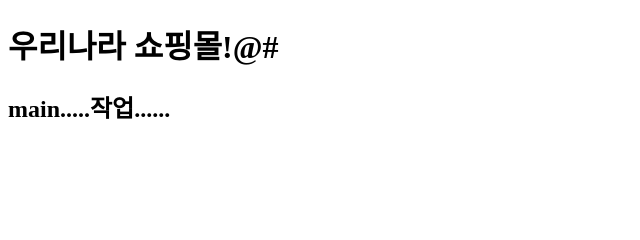
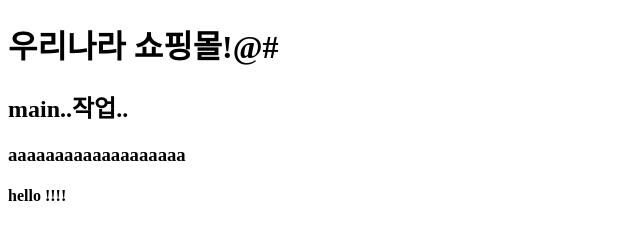
Before and after one commit to phillip3487-maker/semi01, a plain HTML site: page index.html in a window 1280 px wide. Shown: the whole page, without its empty margins (0-640 px from the left). Drawn offline with Linux system fonts and the light colour scheme.

Commit message:
이제 마지막

```diff
--- a/index.html
+++ b/index.html
@@ -7,6 +7,8 @@
 </head>
 <body>
     <h1>우리나라 쇼핑몰!@#</h1>
-    <h2>main.....작업......</h2>
+    <h2>main..작업..</h2>
+    <h3>aaaaaaaaaaaaaaaaaaa</h3>
+    <h4>hello !!!!</h4>
 </body>
 </html>
```
